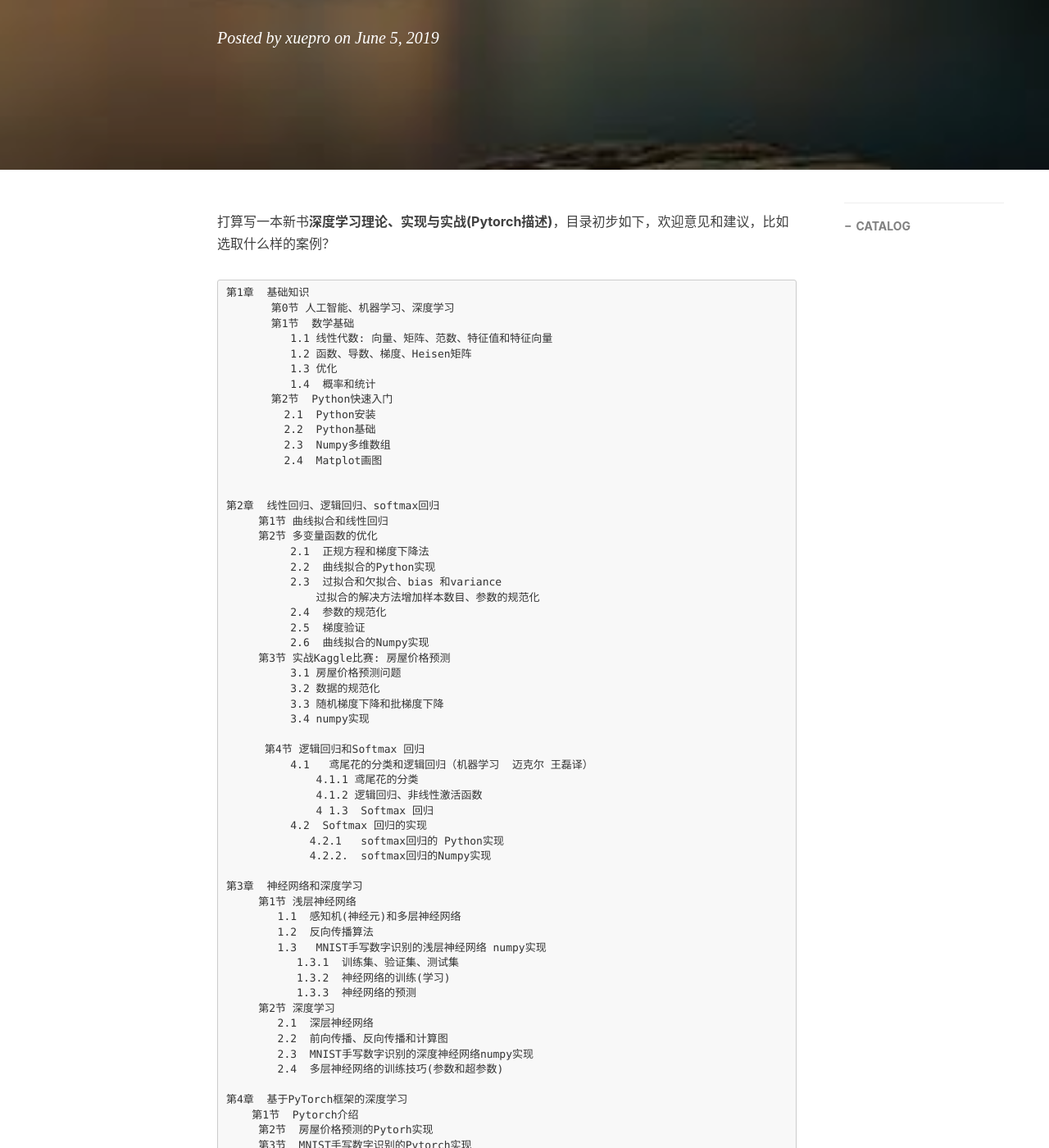
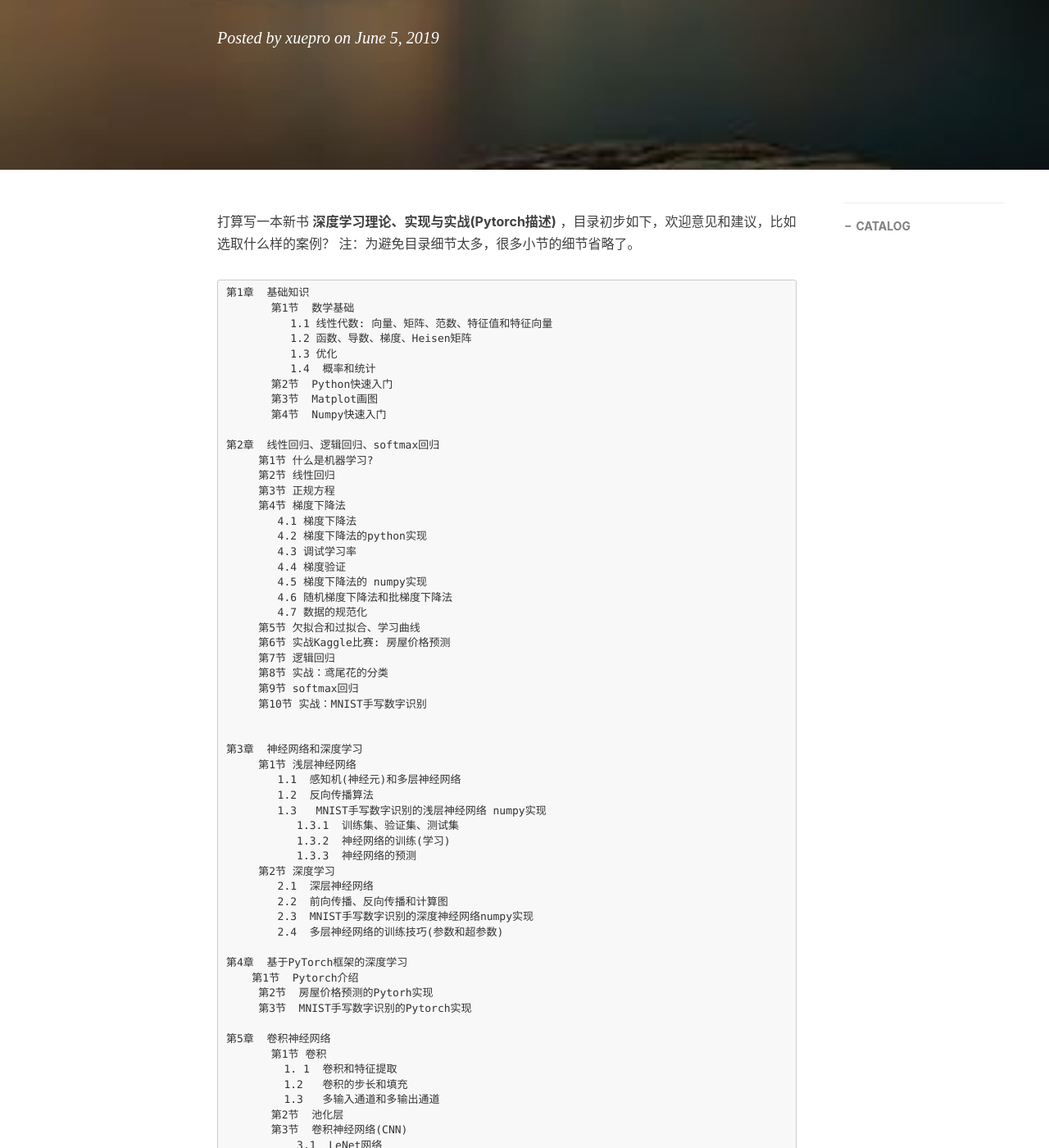
Before and after one commit to xuepro/xuepro.github.io, a Jekyll site: the page built from _posts/2019-08-05-新书“深度学习理论、实现与实战”目录.md, in a window 1280 px wide and 1400 px high, scrolled down 376 px. Shown: the whole window at 82% size. Built offline with Jekyll 4.4.1, drawn with Linux system fonts in a browser that asks for light colours; nearby versions of some CDN libraries; comment, search, counter and statistics services are not loaded; some of the changed text lies outside the part shown.

Commit message:
Update 2019-08-05-新书“深度学习理论、实现与实战”目录.md

````diff
--- a/_posts/2019-08-05-新书“深度学习理论、实现与实战”目录.md
+++ b/_posts/2019-08-05-新书“深度学习理论、实现与实战”目录.md
@@ -12,46 +12,39 @@ tags:
     - DL
 ---
 
-打算写一本新书**深度学习理论、实现与实战(Pytorch描述)**，目录初步如下，欢迎意见和建议，比如选取什么样的案例？
+打算写一本新书 **深度学习理论、实现与实战(Pytorch描述)** ，目录初步如下，欢迎意见和建议，比如选取什么样的案例？
+注：为避免目录细节太多，很多小节的细节省略了。
+
  ```
 第1章  基础知识
-       第0节 人工智能、机器学习、深度学习
        第1节  数学基础
           1.1 线性代数: 向量、矩阵、范数、特征值和特征向量
           1.2 函数、导数、梯度、Heisen矩阵
           1.3 优化
           1.4  概率和统计
        第2节  Python快速入门
-         2.1  Python安装
-         2.2  Python基础
-         2.3  Numpy多维数组
-         2.4  Matplot画图
-
+       第3节  Matplot画图
+       第4节  Numpy快速入门
 
 第2章  线性回归、逻辑回归、softmax回归
-     第1节 曲线拟合和线性回归
-     第2节 多变量函数的优化
-          2.1  正规方程和梯度下降法
-          2.2  曲线拟合的Python实现
-          2.3  过拟合和欠拟合、bias 和variance
-              过拟合的解决方法增加样本数目、参数的规范化
-          2.4  参数的规范化
-          2.5  梯度验证
-          2.6  曲线拟合的Numpy实现
-     第3节 实战Kaggle比赛: 房屋价格预测
-          3.1 房屋价格预测问题
-          3.2 数据的规范化
-          3.3 随机梯度下降和批梯度下降
-          3.4 numpy实现
+     第1节 什么是机器学习?
+     第2节 线性回归
+     第3节 正规方程
+     第4节 梯度下降法
+        4.1 梯度下降法
+        4.2 梯度下降法的python实现
+        4.3 调试学习率
+        4.4 梯度验证
+        4.5 梯度下降法的 numpy实现
+        4.6 随机梯度下降法和批梯度下降法
+        4.7 数据的规范化
+     第5节 欠拟合和过拟合、学习曲线
+     第6节 实战Kaggle比赛: 房屋价格预测
+     第7节 逻辑回归
+     第8节 实战：鸢尾花的分类
+     第9节 softmax回归
+     第10节 实战：MNIST手写数字识别
 
-      第4节 逻辑回归和Softmax 回归
-          4.1   鸢尾花的分类和逻辑回归（机器学习  迈克尔 王磊译）
-              4.1.1 鸢尾花的分类
-              4.1.2 逻辑回归、非线性激活函数
-              4 1.3  Softmax 回归
-          4.2  Softmax 回归的实现
-             4.2.1   softmax回归的 Python实现
-             4.2.2.  softmax回归的Numpy实现
 
 第3章  神经网络和深度学习
      第1节 浅层神经网络
````
